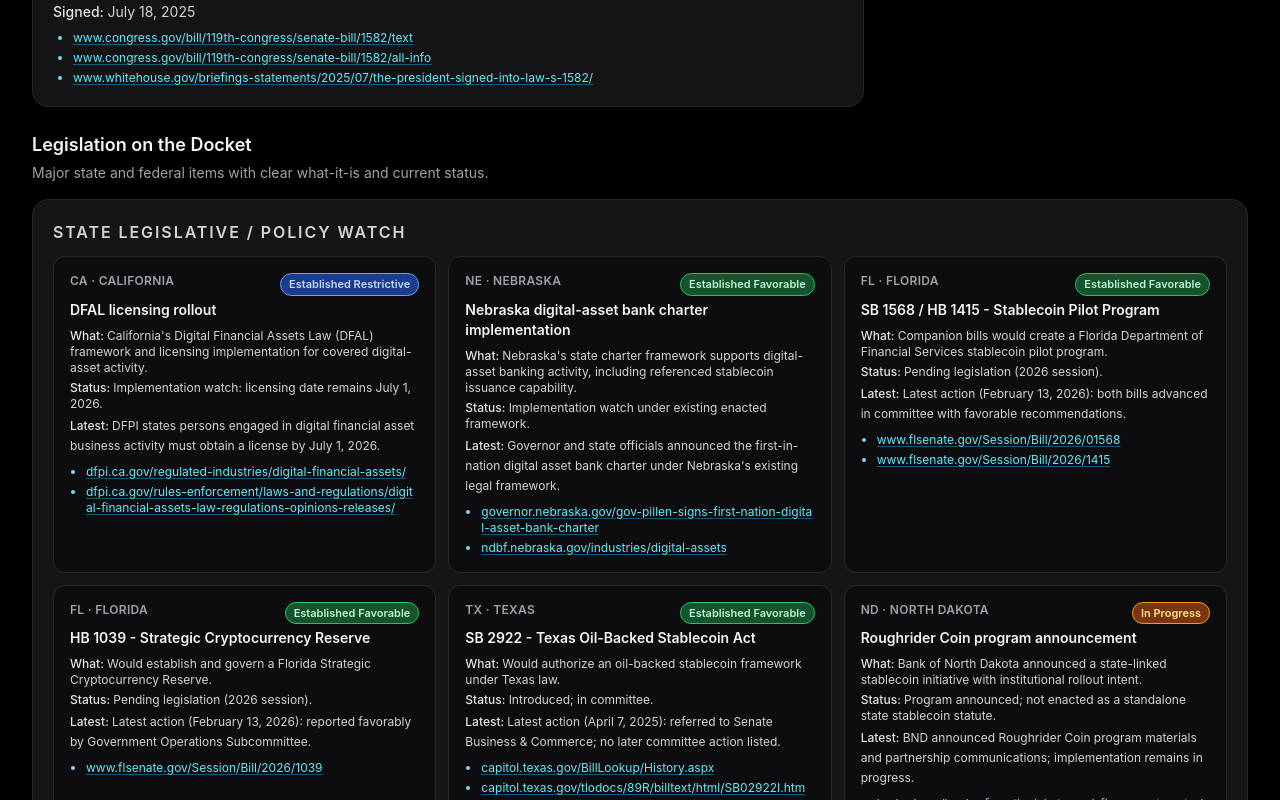
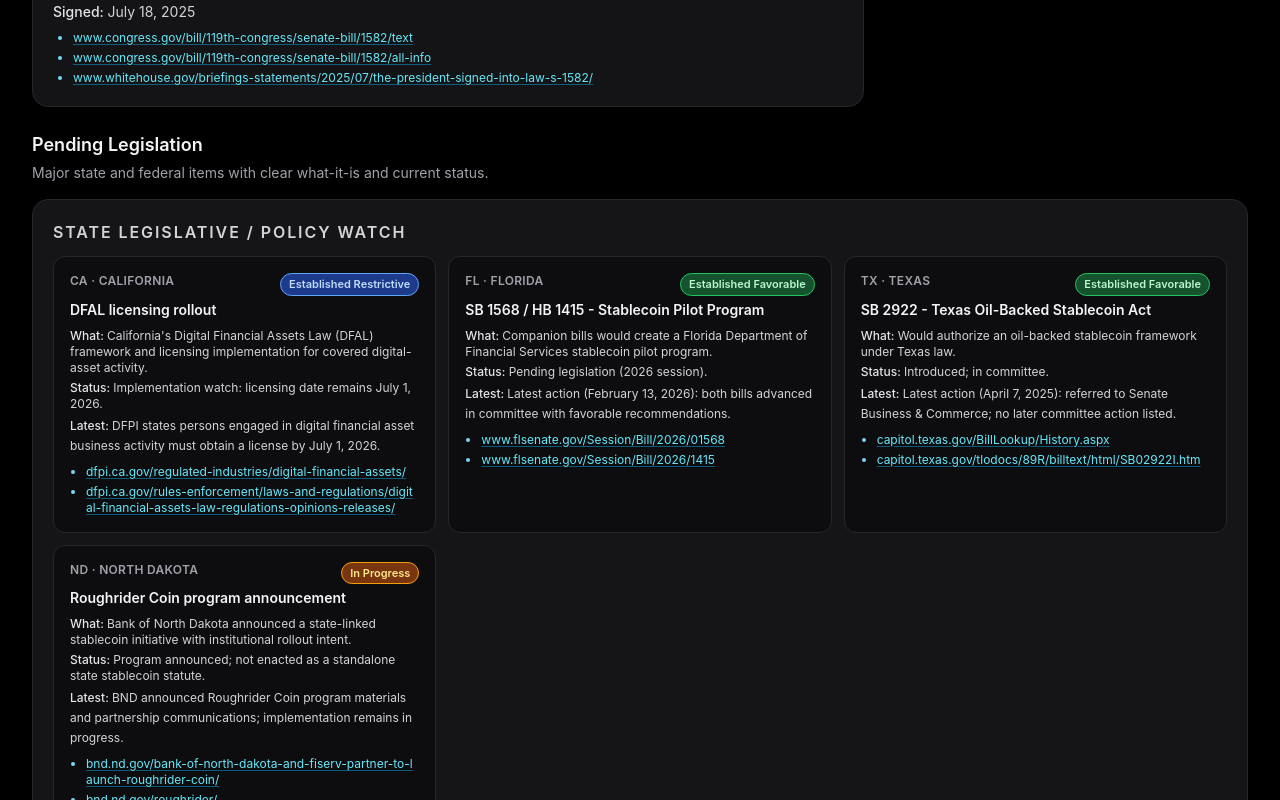
Before and after one commit to enandini/stablecoinmap, a React (Vite) app: page / in a window 1280 px wide. Shown: the part 980-1780 px from the top of the page. Built offline with nearby package versions, Linux system fonts and the light colour scheme.

Commit message:
Trim state pending list to four and retitle section

```diff
--- a/src/App.jsx
+++ b/src/App.jsx
@@ -1,6 +1,5 @@
 import { useMemo, useState } from "react";
-import { ComposableMap, Geographies, Geography, Marker } from "react-simple-maps";
-import { geoCentroid } from "d3-geo";
+import { ComposableMap, Geographies, Geography } from "react-simple-maps";
 import geoUrl from "us-atlas/states-10m.json?url";
 import regulationData from "./data/stablecoinRegulation.json";
 import { ALL_STATES, FIPS_TO_ABBR, STATE_NAME_TO_ABBR } from "./data/stateMappings";
@@ -133,14 +132,6 @@ function trackerStatusStyle(status) {
   };
 }
 
-function markerStyleForProgramStatus(status) {
-  const normalized = String(status || "").toLowerCase();
-  if (normalized.includes("live") || normalized.includes("launch")) {
-    return { fill: "#22c55e", stroke: "#14532d" };
-  }
-  return { fill: "#f59e0b", stroke: "#78350f" };
-}
-
 function App() {
   const statesData = regulationData.states || regulationData;
   const federalContext = regulationData.federalContext || null;
@@ -190,14 +181,6 @@ function App() {
       return code === selectedAbbr || stateName === selectedName || directName === selectedName;
     });
   }, [selectedAbbr, selectedState?.name, stateIssuedStablecoins]);
-  const stateIssuedProgramByState = useMemo(() => {
-    const map = new Map();
-    stateIssuedStablecoins.forEach((item) => {
-      const code = String(item.state || "").trim().toUpperCase();
-      if (code && !map.has(code)) map.set(code, item);
-    });
-    return map;
-  }, [stateIssuedStablecoins]);
   const selectedRegulatoryBody = selectedState.regulatoryBody || "State financial regulator(s); see sources for detail.";
 
   return (
@@ -246,34 +229,16 @@ function App() {
           <p className="mb-3 text-xs text-zinc-400">
             Labels are stablecoin-focused: established categories indicate framework posture for issuance/operations, in-progress flags active policy movement, and no-state-framework defaults to federal baseline plus state money-transmission rules.
           </p>
-          <p className="mb-3 inline-flex items-center gap-2 rounded-full border border-zinc-700 bg-zinc-950 px-3 py-1 text-xs text-zinc-300">
-            <span aria-hidden="true" className="inline-flex h-3 w-3 items-center justify-center rounded-full border border-amber-500 bg-amber-600 text-[9px] text-zinc-900">◆</span>
-            State-issued or state-linked stablecoin program marker
-          </p>
 
           <div className="overflow-hidden rounded-xl border border-zinc-800 bg-black">
             <ComposableMap projection="geoAlbersUsa" className="h-auto w-full">
               <Geographies geography={geoUrl}>
-                {({ geographies }) => {
-                  const mapMarkers = [];
-                  const renderedGeographies = geographies.map((geo) => {
+                {({ geographies }) =>
+                  geographies.map((geo) => {
                     const fips = String(geo.id).padStart(2, "0");
                     const abbr = FIPS_TO_ABBR[fips] || STATE_NAME_TO_ABBR[geo.properties.name];
                     const currentState = abbr ? statesData[abbr] : null;
                     const currentStatus = normalizeStatus(currentState?.status);
-                    const program = abbr ? stateIssuedProgramByState.get(abbr) : null;
-                    if (program) {
-                      const [lon, lat] = geoCentroid(geo);
-                      if (Number.isFinite(lon) && Number.isFinite(lat)) {
-                        mapMarkers.push({
-                          key: `${abbr}-${program.program}`,
-                          abbr,
-                          coordinates: [lon, lat],
-                          status: program.status,
-                          markerType: program.markerType
-                        });
-                      }
-                    }
                     const isSelected = abbr === selectedAbbr;
                     const baseFill = STATUS_META[currentStatus].color;
                     const selectedFill = shiftHexColor(baseFill, 26);
@@ -335,25 +300,8 @@ function App() {
                         }}
                       />
                     );
-                  });
-
-                  return (
-                    <>
-                      {renderedGeographies}
-                      {mapMarkers.map((marker) => {
-                        const markerColors = markerStyleForProgramStatus(marker.status);
-                        return (
-                          <Marker coordinates={marker.coordinates} key={marker.key}>
-                            <g className="pointer-events-none">
-                              <circle cx={0} cy={0} r={5.2} fill="#111827" stroke={markerColors.stroke} strokeWidth={1.2} />
-                              <path d="M0 -2.8 L2.8 0 L0 2.8 L-2.8 0 Z" fill={markerColors.fill} />
-                            </g>
-                          </Marker>
-                        );
-                      })}
-                    </>
-                  );
-                }}
+                  })
+                }
               </Geographies>
             </ComposableMap>
           </div>
@@ -506,7 +454,7 @@ function App() {
 
       {majorStateDevelopments.length || pendingFederalBills.length ? (
         <section className="mx-auto mb-6 w-full max-w-7xl px-4 sm:px-6 lg:px-8">
-          <h2 className="text-lg font-semibold text-zinc-100">Legislation on the Docket</h2>
+          <h2 className="text-lg font-semibold text-zinc-100">Pending Legislation</h2>
           <p className="mt-1 text-sm text-zinc-400">Major state and federal items with clear what-it-is and current status.</p>
 
           <div className="mt-4 space-y-4">
--- a/src/data/stablecoinRegulation.json
+++ b/src/data/stablecoinRegulation.json
@@ -65,18 +65,6 @@
       "lastUpdated": "2026-02-16"
     },
     {
-      "state": "NE",
-      "title": "Nebraska digital-asset bank charter implementation",
-      "what": "Nebraska's state charter framework supports digital-asset banking activity, including referenced stablecoin issuance capability.",
-      "status": "Implementation watch under existing enacted framework.",
-      "latest": "Governor and state officials announced the first-in-nation digital asset bank charter under Nebraska's existing legal framework.",
-      "sources": [
-        "https://governor.nebraska.gov/gov-pillen-signs-first-nation-digital-asset-bank-charter",
-        "https://ndbf.nebraska.gov/industries/digital-assets"
-      ],
-      "lastUpdated": "2026-02-16"
-    },
-    {
       "state": "FL",
       "title": "SB 1568 / HB 1415 - Stablecoin Pilot Program",
       "what": "Companion bills would create a Florida Department of Financial Services stablecoin pilot program.",
@@ -85,17 +73,6 @@
       "sources": [
         "https://www.flsenate.gov/Session/Bill/2026/01568",
         "https://www.flsenate.gov/Session/Bill/2026/1415"
-      ],
-      "lastUpdated": "2026-02-16"
-    },
-    {
-      "state": "FL",
-      "title": "HB 1039 - Strategic Cryptocurrency Reserve",
-      "what": "Would establish and govern a Florida Strategic Cryptocurrency Reserve.",
-      "status": "Pending legislation (2026 session).",
-      "latest": "Latest action (February 13, 2026): reported favorably by Government Operations Subcommittee.",
-      "sources": [
-        "https://www.flsenate.gov/Session/Bill/2026/1039"
       ],
       "lastUpdated": "2026-02-16"
     },
```
